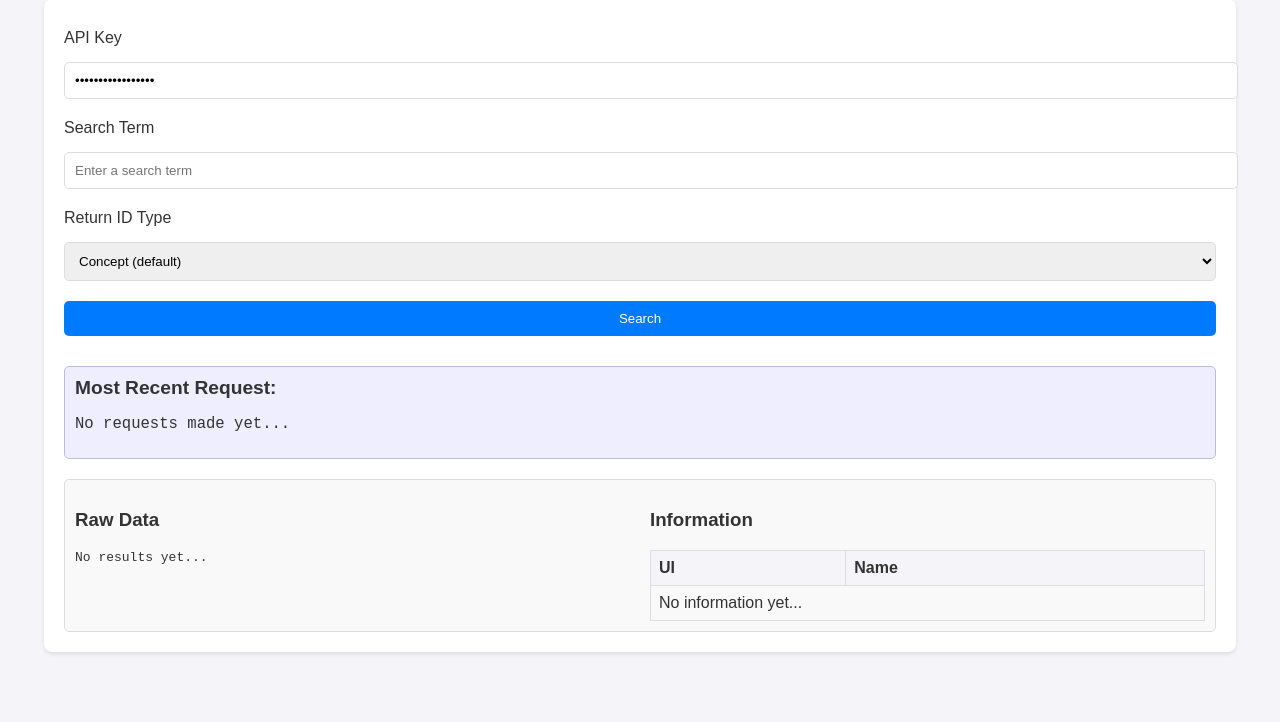
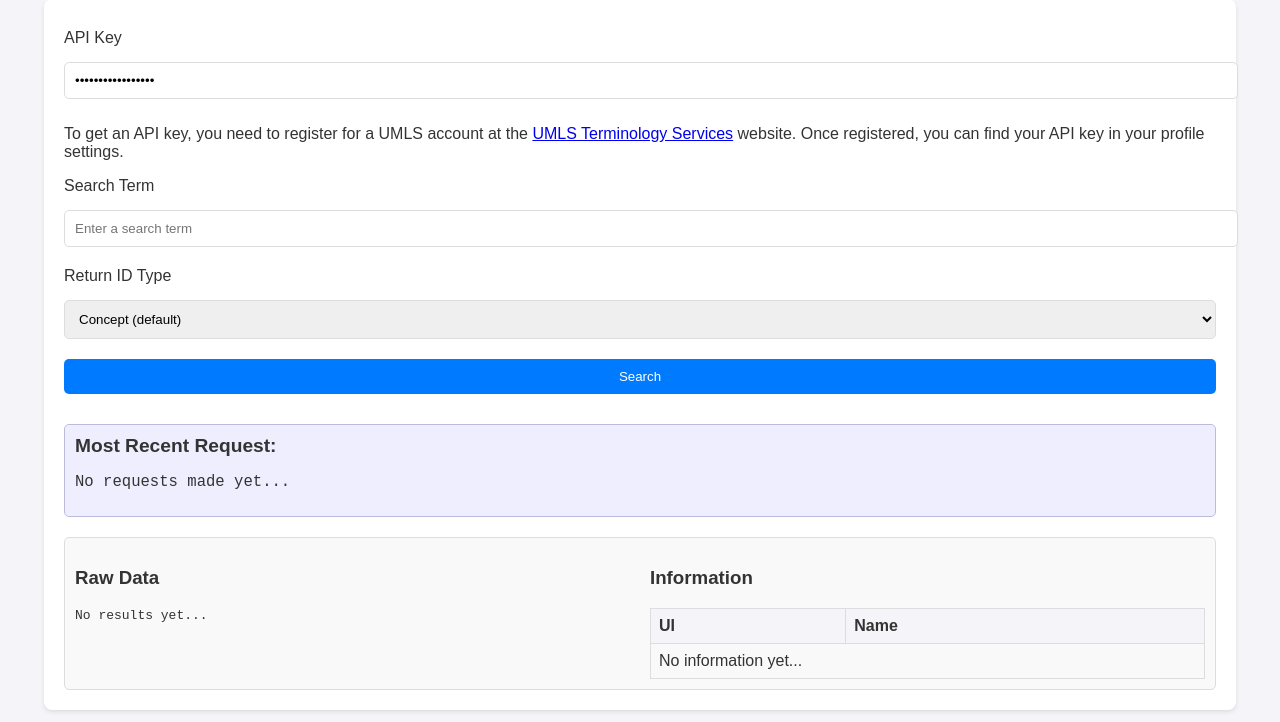
Before and after one commit to erinsim/terminology-data-tools, a plain HTML site: page umls-api/index.html in a window 1280 px wide. Shown: the part 78-800 px from the top of the page. Drawn offline with Linux system fonts and the light colour scheme.

Commit message:
Adds information about how to get API key

```diff
--- a/umls-api/index.html
+++ b/umls-api/index.html
@@ -22,6 +22,7 @@
   <div class="container">
     <label for="api-key">API Key</label>
     <input type="password" id="api-key" placeholder="Enter your UMLS API key" value="YOUR_API_KEY_HERE" required>
+    <p>To get an API key, you need to register for a UMLS account at the <a href="https://uts.nlm.nih.gov/uts/signup-login" target="_blank">UMLS Terminology Services</a> website. Once registered, you can find your API key in your profile settings.</p>
 
     <label for="query">Search Term</label>
     <input type="text" id="query" placeholder="Enter a search term" required autocomplete="off">
```
